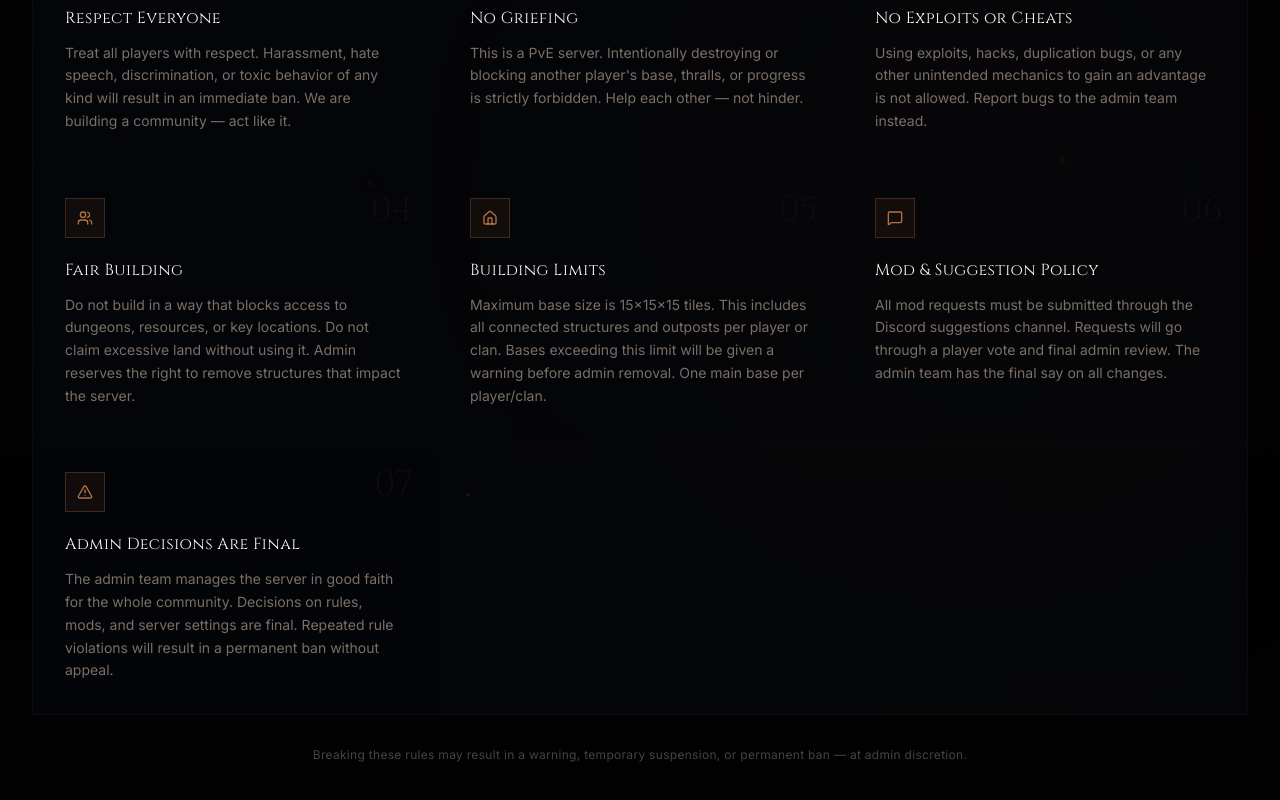
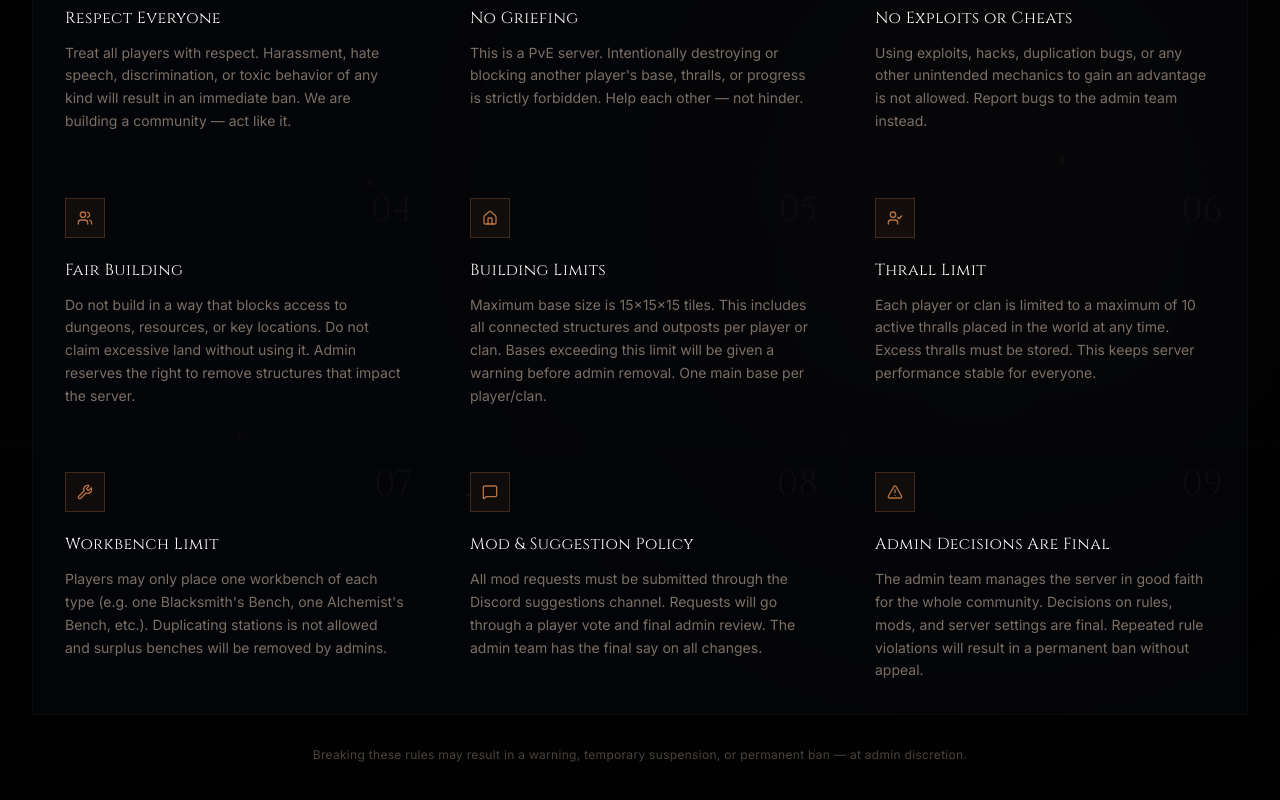
Before and after one commit to iSAlexHere/celestial-exiles, a Next.js app: page / in a window 1280 px wide. Shown: the part 4458-5258 px from the top of the page. Built offline with nearby package versions, Linux system fonts and the light colour scheme.

Commit message:
feat: add thrall limit and workbench limit rules

```diff
--- a/components/rules-section.tsx
+++ b/components/rules-section.tsx
@@ -1,7 +1,7 @@
 "use client"
 
 import { motion } from "framer-motion"
-import { Shield, Users, Hammer, MessageSquare, AlertTriangle, Heart, Home } from "lucide-react"
+import { Shield, Users, Hammer, MessageSquare, AlertTriangle, Heart, Home, Wrench, UserCheck } from "lucide-react"
 
 const rules = [
   {
@@ -40,15 +40,29 @@ const rules = [
       "Maximum base size is 15×15×15 tiles. This includes all connected structures and outposts per player or clan. Bases exceeding this limit will be given a warning before admin removal. One main base per player/clan.",
   },
   {
+    icon: UserCheck,
+    number: "06",
+    title: "Thrall Limit",
+    description:
+      "Each player or clan is limited to a maximum of 10 active thralls placed in the world at any time. Excess thralls must be stored. This keeps server performance stable for everyone.",
+  },
+  {
+    icon: Wrench,
+    number: "07",
+    title: "Workbench Limit",
+    description:
+      "Players may only place one workbench of each type (e.g. one Blacksmith's Bench, one Alchemist's Bench, etc.). Duplicating stations is not allowed and surplus benches will be removed by admins.",
+  },
+  {
     icon: MessageSquare,
-    number: "06",
+    number: "08",
     title: "Mod & Suggestion Policy",
     description:
       "All mod requests must be submitted through the Discord suggestions channel. Requests will go through a player vote and final admin review. The admin team has the final say on all changes.",
   },
   {
     icon: AlertTriangle,
-    number: "07",
+    number: "09",
     title: "Admin Decisions Are Final",
     description:
       "The admin team manages the server in good faith for the whole community. Decisions on rules, mods, and server settings are final. Repeated rule violations will result in a permanent ban without appeal.",
```
